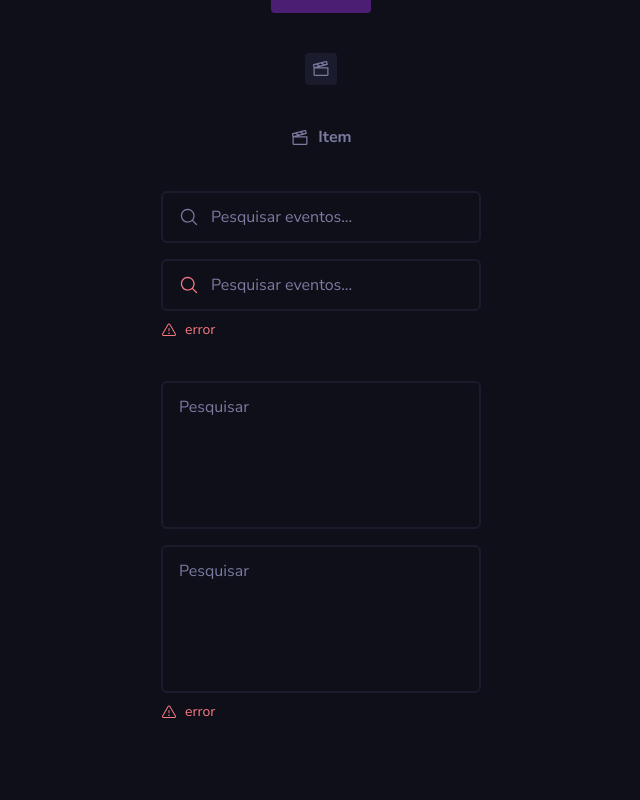
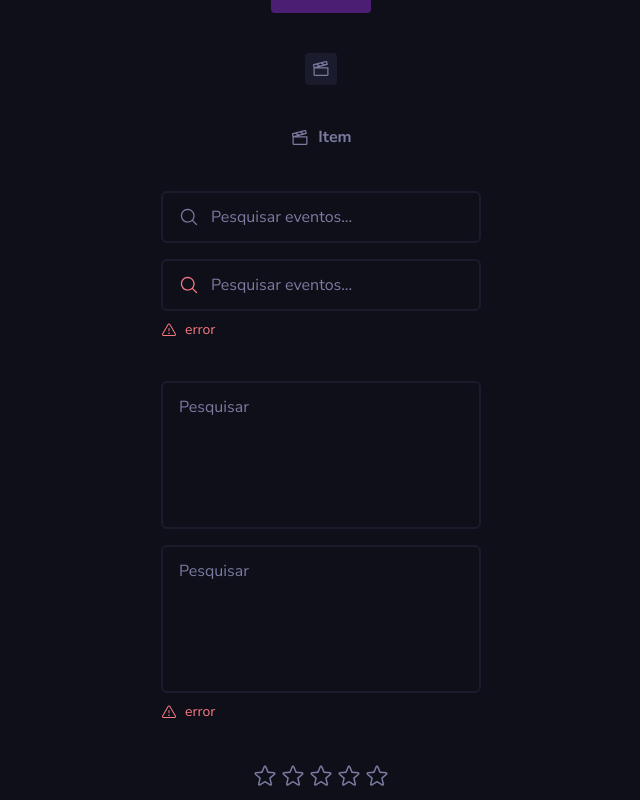
Before and after one commit to Edu-2de/fullstack-work-node, a React (Vite) app in the folder eventpass-web/: page / in a window 1280 px wide. Shown: the part 454-1254 px from the top of the page, without its empty margins (319-959 px from the left). Before the commit the page ends 1190 px from the top, so only its background shows below. Built offline with nearby package versions, Linux system fonts and the light colour scheme; a web font is replaced by a local one.

Commit message:
feat: adiciona componente Rating com suporte a avaliação e interação do usuário

```diff
--- a/eventpass-web/src/App.tsx
+++ b/eventpass-web/src/App.tsx
@@ -6,10 +6,12 @@ import InputText from "./components/input-text";
 import InputTextArea from "./components/input-text-area";
 import Link from "./components/link";
 import MenuItem from "./components/menu-item";
+import Rating from "./components/rating";
 import Text from "./components/text";
 
 function App() {
     const [pesquisa, setPesquisa] = React.useState("");
+    const [notaEvento, setNotaEvento] = React.useState(0);
     return (
         <div className="flex items-center ju-c flex-col gap-5 mb-3">
             <div className="w-full flex flex-col items-center gap-2  mt-5">
@@ -67,6 +69,9 @@ function App() {
                 <InputTextArea placeholder="Pesquisar" />
                 <InputTextArea placeholder="Pesquisar" error={"error"} />
             </div>
+            <div className="w-80 flex flex-col items-center gap-4  mt-5">
+                <Rating value={notaEvento} onChange={setNotaEvento} />
+            </div>
         </div>
     );
 }
--- /dev/null
+++ b/eventpass-web/src/components/rating.tsx
@@ -0,0 +1,73 @@
+import React from "react";
+import { tv } from "tailwind-variants";
+import StarFillIcon from "../assets/icons/Star-Fill.svg?react";
+import StarIcon from "../assets/icons/Star-Regular.svg?react";
+import Icon from "./icon";
+
+const ratingVariants = tv({
+    slots: {
+        base: "flex gap-1 items-center",
+        // Adicionei focus-visible para acessibilidade (navegação por teclado)
+        starButton:
+            "cursor-pointer transition-transform hover:scale-110 focus-visible:outline-none focus-visible:ring-2 focus-visible:ring-purple-light rounded-sm",
+        starIcon: "w-6 h-6 transition-colors",
+    },
+    variants: {
+        isActive: {
+            true: {
+                starIcon: "fill-purple-light",
+            },
+            false: {
+                starIcon: "fill-gray-500",
+            },
+        },
+    },
+});
+
+interface RatingProps extends Omit<React.ComponentProps<"div">, "onChange"> {
+    value: number;
+    onChange: (rating: number) => void;
+}
+
+export default function Rating({
+    className,
+    value,
+    onChange,
+    ...props
+}: RatingProps) {
+    const estrelas = [1, 2, 3, 4, 5];
+
+    const [hover, setHover] = React.useState(0);
+
+    const { base, starButton, starIcon } = ratingVariants();
+
+    return (
+        <div className={base({ className })} {...props}>
+            {estrelas.map((estrelaAtual) => {
+                const isActive = estrelaAtual <= hover || estrelaAtual <= value;
+
+                return (
+                    <button
+                        key={estrelaAtual}
+                        type="button"
+                        className={starButton()}
+                        onMouseEnter={() => {
+                            setHover(estrelaAtual);
+                        }}
+                        onMouseLeave={() => {
+                            setHover(0);
+                        }}
+                        onClick={() => {
+                            onChange(estrelaAtual);
+                        }}
+                    >
+                        <Icon
+                            svg={isActive ? StarFillIcon : StarIcon}
+                            className={starIcon({ isActive })}
+                        />
+                    </button>
+                );
+            })}
+        </div>
+    );
+}
```
Also changed, not shown: eventpass-web/src/assets/icons/Star-Fill.svg (added).
